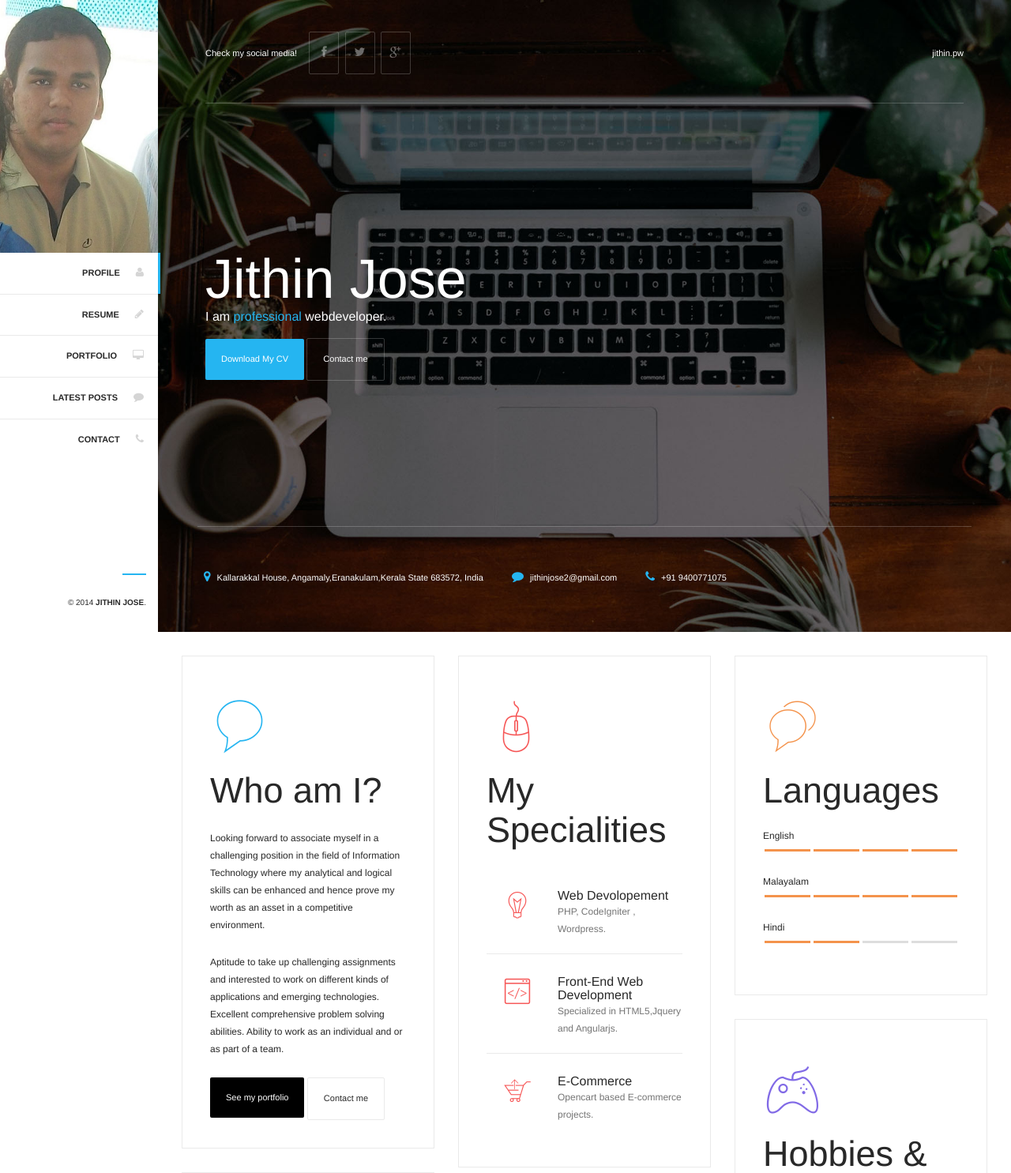
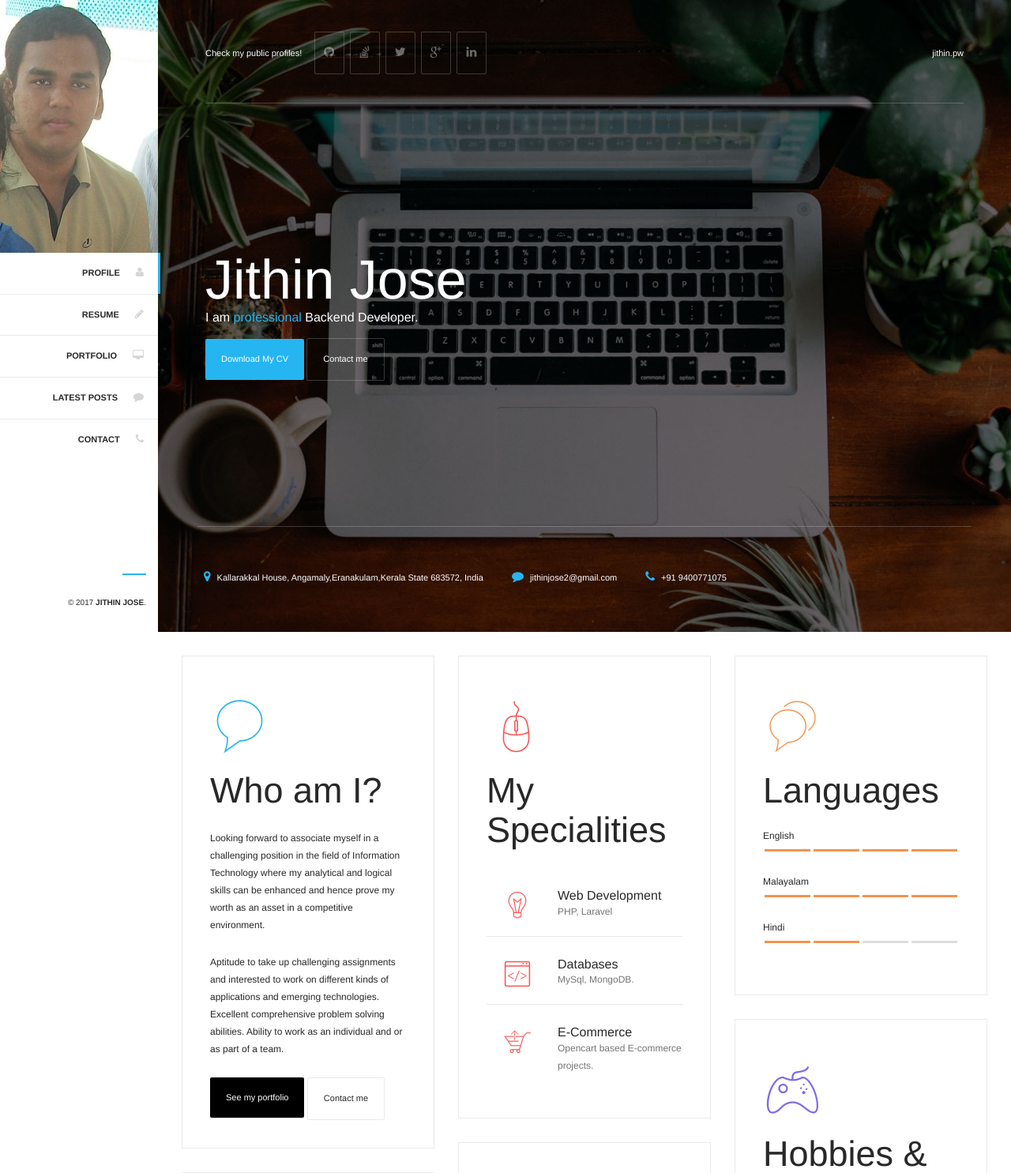
Before and after one commit to jithinjose2/jithin.pw, a PHP site: page / in a window 1280 px wide. Shown: the top 1485 px of the page at 79% size. Run offline with PHP 8.4, Linux system fonts and the light colour scheme; data that the repository does not hold is empty; some libraries are stand-ins or nearby versions.

Commit message:
Updated profile details

```diff
--- a/index.php
+++ b/index.php
@@ -18,7 +18,18 @@
 <link rel="apple-touch-icon" sizes="72x72" href="images/apple-touch-icon-72x72.png">
 <link rel="apple-touch-icon" sizes="114x114" href="images/apple-touch-icon-114x114.png">
 
-<!--[if lt IE 9]>
+<!-- Global site tag (gtag.js) - Google Analytics -->
+<script async src="https://www.googletagmanager.com/gtag/js?id=UA-35006431-2"></script>
+<script>
+    window.dataLayer = window.dataLayer || [];
+    function gtag(){dataLayer.push(arguments);}
+    gtag('js', new Date());
+
+    gtag('config', 'UA-35006431-2');
+</script>
+
+
+    <!--[if lt IE 9]>
     <script src="http://html5shim.googlecode.com/svn/trunk/html5.js"></script>
 <![endif]-->
 
@@ -76,7 +87,7 @@
     </ul>
 
     <!-- Copyright -->
-    <span class="copyright hidden-md">&copy; 2014 <b itemprop="name">Jithin Jose</b>.</span>
+    <span class="copyright hidden-md">&copy; <?php echo date('Y')?> <b itemprop="name">Jithin Jose</b>.</span>
 
 </header>
 <!-- Header / End -->
@@ -94,11 +105,13 @@
 
             	<!-- Social media -->
             	<div class="pull-left">
-                	<span class="hiddend-sm hidden-xs">Check my social media! &nbsp; &nbsp; </span>
+                	<span class="hiddend-sm hidden-xs">Check my public profiles! &nbsp; &nbsp; </span>
                     <ul class="social-icons si-pull-up">
-                        <li><a href="https://www.facebook.com/jithin.jose.3386" rel="_blank"><i class="fa fa-facebook"></i></a></li>
-			<li><a href="https://twitter.com/jithinjose02" rel="_blank"><i class="fa fa-twitter"></i></a></li>
-			<li><a href="https://plus.google.com/+JithinJose2" rel="_blank"><i class="fa fa-google-plus"></i></a></li>
+                        <li><a href="https://github.com/jithinjose2" target="_blank"><i class="fa fa-github"></i></a></li>
+                        <li><a href="https://stackoverflow.com/story/jithinjose2" target="_blank"><i class="fa fa-stack-overflow"></i></a></li>
+                        <li><a href="https://twitter.com/jithinjose02" target="_blank"><i class="fa fa-twitter"></i></a></li>
+                        <li><a href="https://plus.google.com/+JithinJose2" target="_blank"><i class="fa fa-google-plus"></i></a></li>
+                        <li><a href="https://www.linkedin.com/in/jithin-jose-08226041/" target="_blank"><i class="fa fa-linkedin"></i></a></li>
                     </ul>
                 </div>
 
@@ -112,7 +125,7 @@
 			<!-- Profile Content -->
             <div class="profile-content">
             	<h1 class="short">Jithin Jose</h1>
-                <h5>I am <span class="text-primary">professional</span> webdeveloper.</h5>
+                <h5>I am <span class="text-primary">professional</span> Backend Developer.</h5>
                 <a href="jithin.jose.pdf" class="btn btn-primary" target="_blank">Download My CV</a>
                 <a href="#contact" class="btn btn-default">Contact me</a>
             </div>
@@ -229,16 +242,16 @@
                   <div class="speciality">
                   	<i class="speciality-icon text-red flaticon-bulb11"></i>
                     <div class="speciality-content">
-                    	<h5 class="short">Web Devolopement</h5>
-                        <p class="speciaity-description">PHP, CodeIgniter , Wordpress.</p>
+                    	<h5 class="short">Web Development</h5>
+                        <p class="speciaity-description">PHP, Laravel</p>
                     </div>
                   </div>
                   <!-- Speciality -->
                   <div class="speciality">
                   	<i class="speciality-icon text-red flaticon-codings1"></i>
                     <div class="speciality-content">
-                    	<h5 class="short">Front-End Web Development</h5>
-                        <p class="speciaity-description">Specialized in HTML5,Jquery and Angularjs.</p>
+                    	<h5 class="short">Databases</h5>
+                        <p class="speciaity-description">MySql, MongoDB.</p>
                     </div>
                   </div>
                   <!-- Speciality -->
--- a/js/custom.js
+++ b/js/custom.js
@@ -169,12 +169,6 @@
 
 	$('.ajax-project-close').click(function() {
 		closeContent();
-	});
-
-	/* Smooth Scrolling
-	-----------------------------------------------------*/
-
-	$.localScroll({
 	});
 
 	/* Contact
```
Also changed, not shown: js/jquery.easing.min.js (added, +1 -0 lines), 2 other files.
